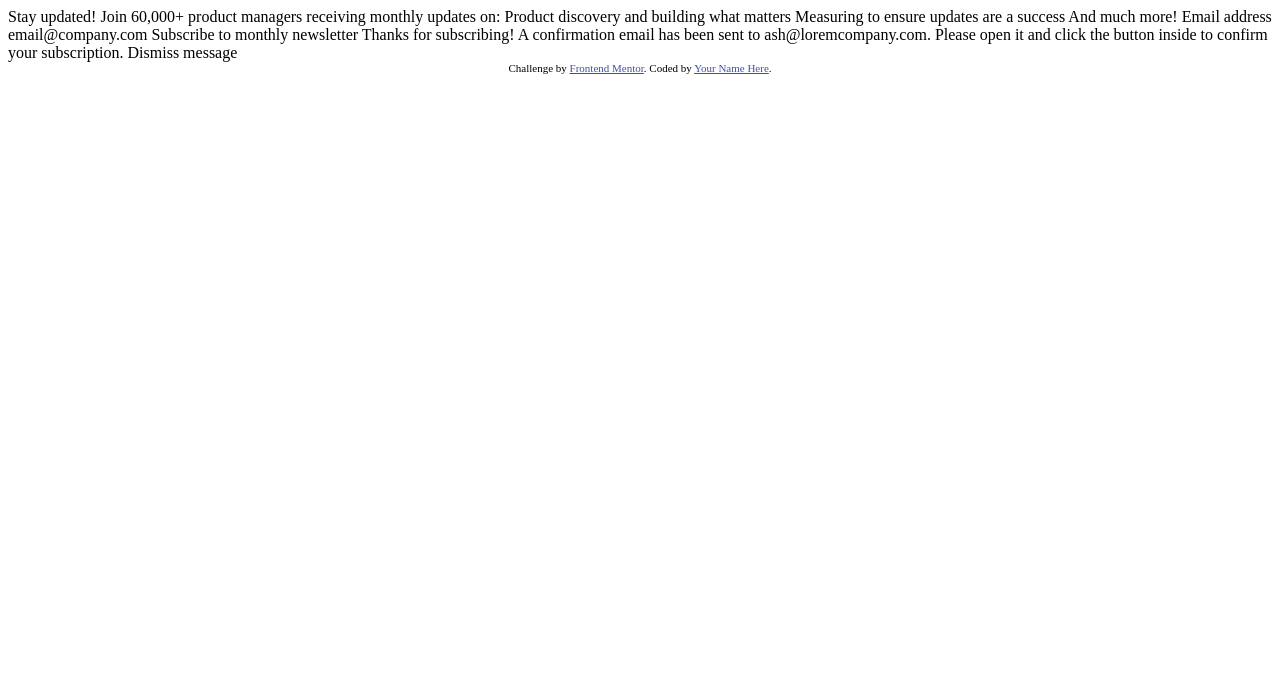
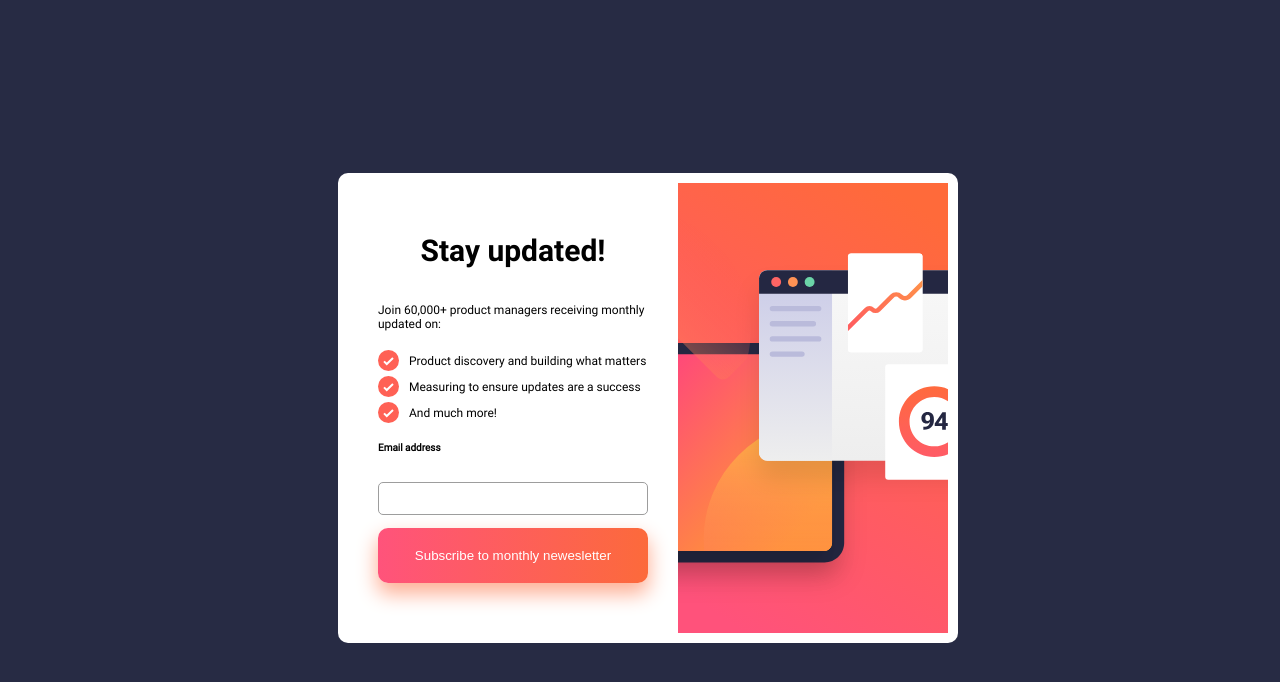
Before and after one commit to Javier-cnc/newsletter-sign-up-with-success-message-main, a plain HTML site: page index.html in a window 1280 px wide. Drawn offline with Linux system fonts and the light colour scheme.

Commit message:
add all styles rules

```diff
--- a/index.html
+++ b/index.html
@@ -1,52 +1,173 @@
 <!DOCTYPE html>
 <html lang="en">
-<head>
-  <meta charset="UTF-8">
-  <meta name="viewport" content="width=device-width, initial-scale=1.0"> <!-- displays site properly based on user's device -->
+  <head>
+    <meta charset="UTF-8" />
+    <meta name="viewport" content="width=device-width, initial-scale=1.0" />
+    <!-- displays site properly based on user's device -->
 
-  <link rel="icon" type="image/png" sizes="32x32" href="./assets/images/favicon-32x32.png">
+    <link
+      rel="icon"
+      type="image/png"
+      sizes="32x32"
+      href="./assets/images/favicon-32x32.png"
+    />
+    <style>
+      @font-face {
+        font-family: myFont;
+        src: url("./assets/fonts/Roboto-Regular.ttf");
+      }
+      @font-face {
+        font-family: myFontBold;
+        src: url("./assets/fonts/Roboto-Bold.ttf");
+      }
+      :root {
+        /* colors */
+        --white-color: white;
+        --darkblue-color: #36384d;
+        --orange-color: #fc6a3b;
+        --lightorange-color: #feb096;
+        --pink-color: #ff537b;
+        --black-color: #272b44;
+        --gray-color: rgb(157, 157, 157);
 
-  <title>Frontend Mentor | Newsletter sign-up form with success message</title>
+        /* font size */
+        --small-font: 12px;
+        --normal-font: 15px;
+        --medium-font: 20px;
+        --large-font: 30px;
+        --verylargge-font: 40px;
+      }
+      body {
+        font-family: myFont;
+        background-color: var(--black-color);
+        display: flex;
+        justify-content: center;
+        align-items: center;
+        width: 100vw;
+        height: 100vh;
+        overflow: hidden;
+      }
+      .dialog-container {
+        background-color: var(--white-color);
+        border-radius: 10px;
+        width: 600px;
+        height: 450px;
+        padding: 10px;
+        display: flex;
+        flex-direction: row;
+        font-size: var(--small-font);
+      }
 
-  <!-- Feel free to remove these styles or customise in your own stylesheet 👍 -->
-  <style>
-    .attribution { font-size: 11px; text-align: center; }
-    .attribution a { color: hsl(228, 45%, 44%); }
-  </style>
-</head>
-<body>
+      .left-panel {
+        flex: 1 0 0px;
+        padding: 30px;
+        display: flex;
+        flex-direction: column;
+        justify-content: space-between;
+        align-items: stretch;
+      }
+      .right-panel {
+        flex: 1 0 0px;
+        overflow: hidden;
+        display: flex;
+        justify-content: center;
+        align-items: center;
+      }
 
-  <!-- Sign-up form start -->
+      .header-text {
+        font-size: var(--large-font);
+        font-family: myFontBold;
+        text-align: center;
+      }
 
-  Stay updated!
+      .list-item {
+        margin-top: 5px;
+        display: flex;
 
-  Join 60,000+ product managers receiving monthly updates on:
+        align-items: center;
+      }
 
-  Product discovery and building what matters
-  Measuring to ensure updates are a success
-  And much more!
+      .icon-image {
+        margin-right: 10px;
+      }
 
-  Email address
-  email@company.com
+      .btn {
+        border: none;
+        cursor: pointer;
+        display: block;
+        border-radius: 10px;
+        color: white;
+        background: linear-gradient(
+          to right,
+          var(--pink-color),
+          var(--orange-color)
+        );
+        padding: 20px;
+        margin-bottom: 20px;
 
-  Subscribe to monthly newsletter
+        box-shadow: 0px 10px 20px 1px var(--lightorange-color);
+      }
 
-  <!-- Sign-up form end -->
+      .btn:hover {
+        background: var(--darkblue-color);
+        box-shadow: none;
+      }
 
-  <!-- Success message start -->
+      .input-box {
+        border: 1px solid var(--gray-color);
+        border-radius: 5px;
+        padding: 8px;
+        margin-top: 10px;
+        margin-bottom: 10px;
+      }
 
-  Thanks for subscribing!
+      .input-box:focus {
+        border: 1px solid var(--darkblue-color);
+        outline: none;
+      }
+    </style>
 
-  A confirmation email has been sent to ash@loremcompany.com.
-  Please open it and click the button inside to confirm your subscription.
+    <title>
+      Frontend Mentor | Newsletter sign-up form with success message
+    </title>
+  </head>
+  <body>
+    <div class="dialog-container">
+      <div class="left-panel">
+        <h1 class="header-text">Stay updated!</h1>
+        <p>Join 60,000+ product managers receiving monthly updated on:</p>
+        <div class="sorted-item-container">
+          <div class="list-item">
+            <img class="icon-image" src="./assets/images/icon-list.svg" />
+            <span>Product discovery and building what matters</span>
+          </div>
+          <div class="list-item">
+            <img class="icon-image" src="./assets/images/icon-list.svg" />
+            <span>Measuring to ensure updates are a success</span>
+          </div>
+          <div class="list-item">
+            <img class="icon-image" src="./assets/images/icon-list.svg" />
+            <span>And much more!</span>
+          </div>
+        </div>
 
-  Dismiss message
-
-  <!-- Success message end -->
-
-  <div class="attribution">
-    Challenge by <a href="https://www.frontendmentor.io?ref=challenge" target="_blank">Frontend Mentor</a>.
-    Coded by <a href="#">Your Name Here</a>.
-  </div>
-</body>
+        <h5>Email address</h5>
+        <input class="input-box" type="email" />
+        <button class="btn">Subscribe to monthly newesletter</button>
+      </div>
+      <div class="right-panel">
+        <img
+          style="object-fit: cover; height: 100%"
+          src="./assets/images/illustration-sign-up-desktop.svg"
+        />
+      </div>
+    </div>
+    <script>
+      function addEmail() {
+        // === validation process for the email address ===
+        // === add email to database ===
+        // --- dummy process ---
+      }
+    </script>
+  </body>
 </html>
```
